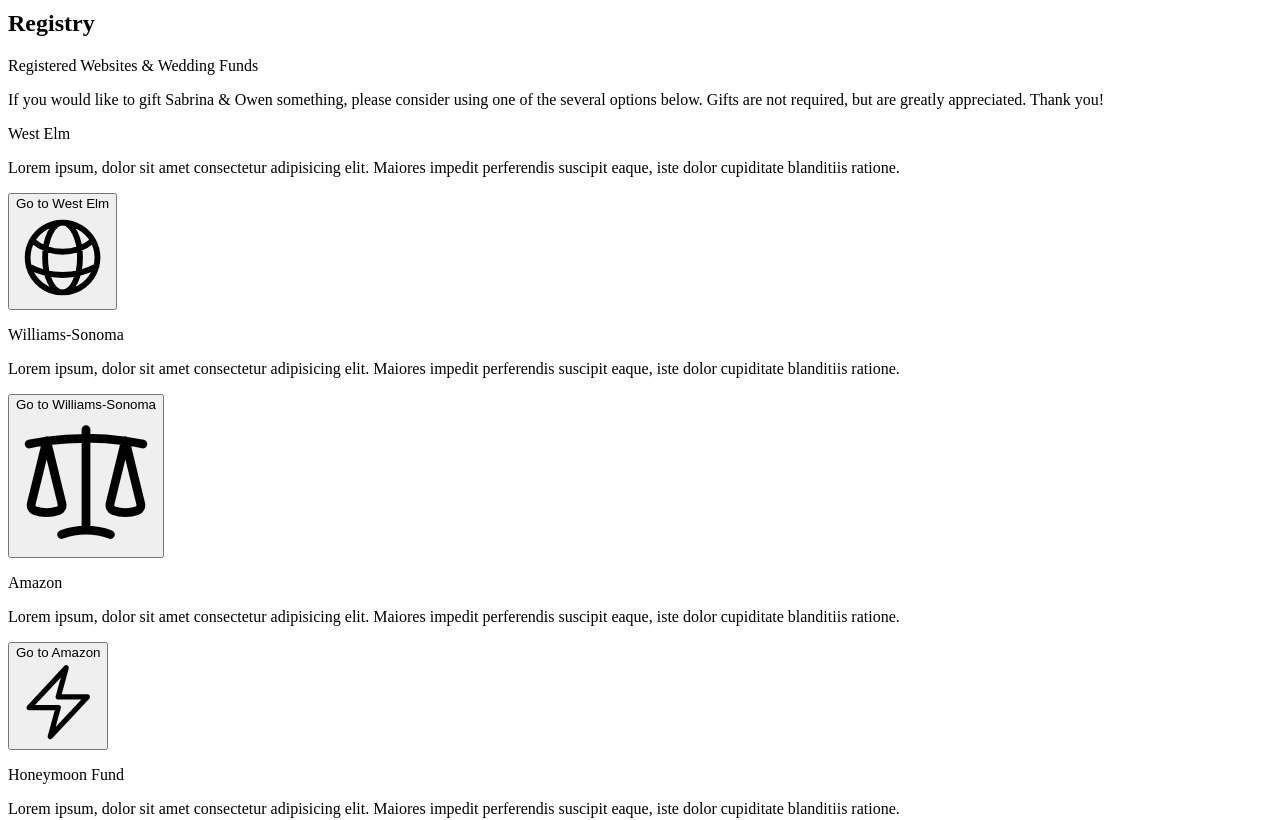
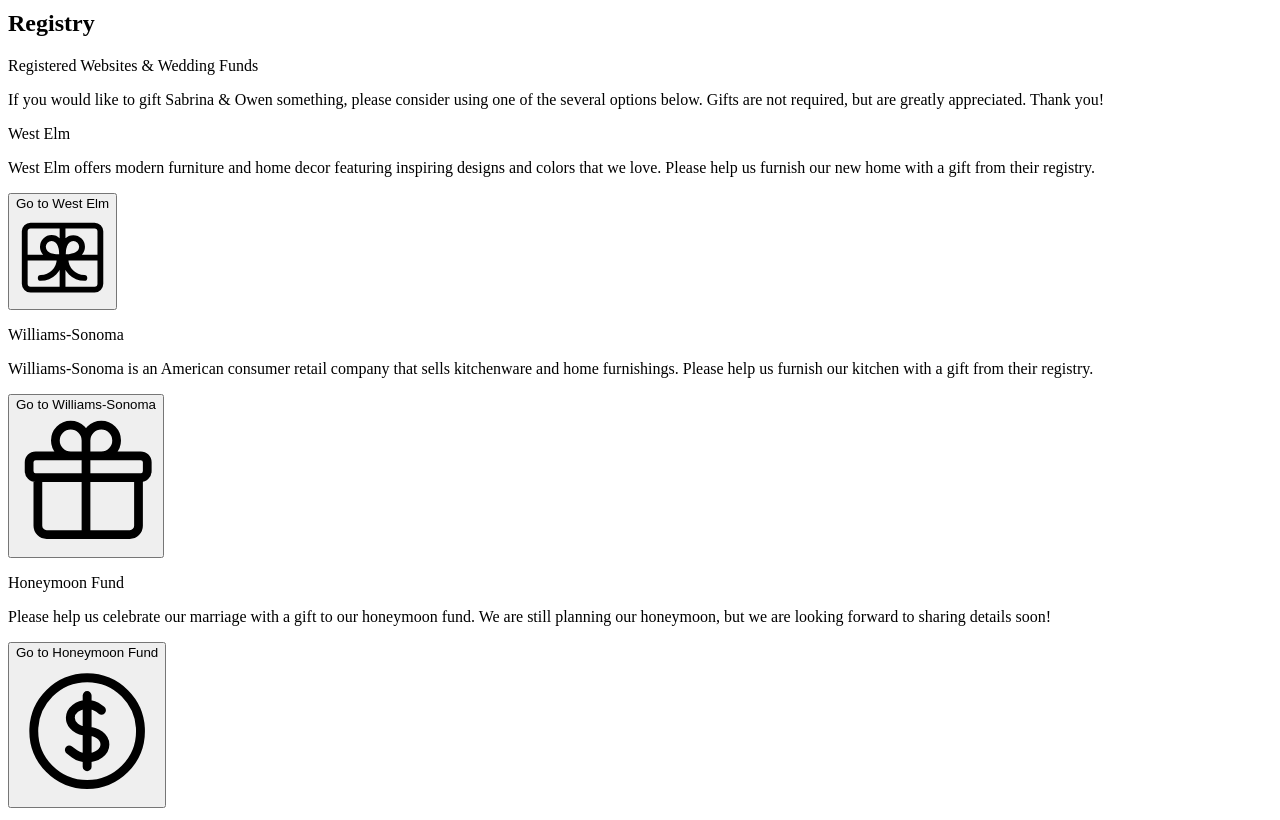
Before and after one commit to oroth8/owensabrina, a Next.js app: page /registry in a window 1280 px wide. Shown: the part 1560-2380 px from the top of the page. Built offline with nearby package versions, Linux system fonts and the light colour scheme; a web font is replaced by a local one.

Commit message:
Added registry links

```diff
--- a/pages/registry.tsx
+++ b/pages/registry.tsx
@@ -2,7 +2,7 @@
 import Layout from "../components/nav/Layout";
 import type { NextPageWithLayout } from "./_app";
 import Nav from "../components/nav/Nav";
-import { BoltIcon, DevicePhoneMobileIcon, GlobeAltIcon, ScaleIcon, EnvelopeIcon } from '@heroicons/react/24/outline'
+import { GiftTopIcon, GiftIcon, CurrencyDollarIcon } from '@heroicons/react/24/outline'
 import Tags from "../components/Tags";
 
 const Page: NextPageWithLayout = () => {
@@ -12,26 +12,23 @@
     {
       name: 'West Elm',
       description:
-        'Lorem ipsum, dolor sit amet consectetur adipisicing elit. Maiores impedit perferendis suscipit eaque, iste dolor cupiditate blanditiis ratione.',
-      icon: GlobeAltIcon,
+        'West Elm offers modern furniture and home decor featuring inspiring designs and colors that we love. Please help us furnish our new home with a gift from their registry.',
+      href: 'https://www.westelm.com/registry/6lxtprkt9d/registry-list.html',
+      icon: GiftTopIcon,
     },
     {
       name: 'Williams-Sonoma',
       description:
-        'Lorem ipsum, dolor sit amet consectetur adipisicing elit. Maiores impedit perferendis suscipit eaque, iste dolor cupiditate blanditiis ratione.',
-      icon: ScaleIcon,
-    },
-    {
-      name: 'Amazon',
-      description:
-        'Lorem ipsum, dolor sit amet consectetur adipisicing elit. Maiores impedit perferendis suscipit eaque, iste dolor cupiditate blanditiis ratione.',
-      icon: BoltIcon,
+        'Williams-Sonoma is an American consumer retail company that sells kitchenware and home furnishings. Please help us furnish our kitchen with a gift from their registry.',
+      href: 'https://www.williams-sonoma.com/registry/mhx2mq5pdc/registry-list.html',
+      icon: GiftIcon,
     },
     {
       name: 'Honeymoon Fund',
       description:
-        'Lorem ipsum, dolor sit amet consectetur adipisicing elit. Maiores impedit perferendis suscipit eaque, iste dolor cupiditate blanditiis ratione.',
-      icon: DevicePhoneMobileIcon,
+        'Please help us celebrate our marriage with a gift to our honeymoon fund. We are still planning our honeymoon, but we are looking forward to sharing details soon!',
+      href: 'https://donate.stripe.com/28oeXw1ZA59gcb67ss',
+      icon: CurrencyDollarIcon,
     },
   ]
 
@@ -55,22 +52,23 @@
           </div>
 
           <div className="mt-20 max-w-lg sm:mx-auto md:max-w-none">
-            <div className="grid grid-cols-1 gap-y-16 md:grid-cols-2 md:gap-x-12 md:gap-y-16">
+            <div className="grid grid-cols-1 gap-y-16 md:grid-cols-3 md:gap-x-12 md:gap-y-16">
               {features.map((feature) => (
                 <div key={feature.name} className="relative flex flex-col gap-6 sm:flex-row md:flex-col lg:flex-row">
-                  {/* <div className="flex h-12 w-12 items-center justify-center rounded-xl bg-indigo-500 text-white sm:shrink-0">
-                  <feature.icon className="h-8 w-8" aria-hidden="true" />
-                </div> */}
                   <div className="sm:min-w-0 sm:flex-1">
                     <p className="text-2xl font-semibold leading-8 text-green-dark uppercase">{feature.name}</p>
                     <p className="mt-2 text-base leading-7 text-gray-600">{feature.description}</p>
+                    <a href={feature.href} target="_blank" rel="noopener noreferrer">
+
                       <button
                         type="button"
-                      className="inline-flex items-center rounded-md border border-transparent bg-green-primary mt-8 px-4 py-2 text-sm font-medium text-white shadow-sm hover:bg-green-dark focus:outline-none focus:ring-2 focus:ring-indigo-500 focus:ring-offset-2"
+                        className="inline-flex items-center rounded-md border border-transparent bg-green-primary mt-8 px-4 py-2 text-sm font-medium text-white shadow-sm hover:bg-green-dark focus:outline-none focus:ring-2 focus:ring-green-primary focus:ring-offset-2"
                       >
                         Go to {feature.name}
                         <feature.icon className="ml-2 -mr-1 h-5 w-5" aria-hidden="true" />
                       </button>
+                    </a>
+
                   </div>
                 </div>
               ))}
```
Also changed, not shown: pages/wedding-party.tsx (indentation only). Lines whose indentation alone changed are shown as unchanged.
